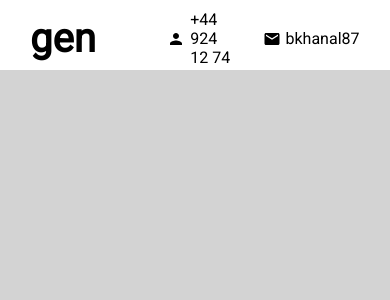
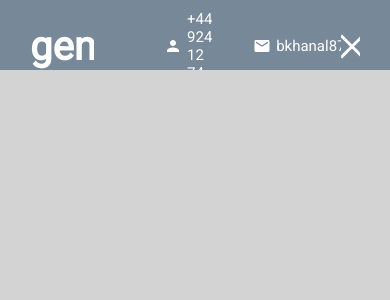
Before and after one commit to bkhanal87/basu-khanal-react-portfolio, a React (Create React App) app: page / in a window 390 px wide. Shown: the top 300 px of the page. Built offline with nearby package versions, Linux system fonts and the light colour scheme.

Commit message:
hamburger menu created

```diff
--- a/src/App.jsx
+++ b/src/App.jsx
@@ -5,14 +5,15 @@
 import Contact from "./components/contact/Contact";
 import Resume from "./components/resume/Resume";
 
-import "./app.scss"
+import "./app.scss";
 
-
+import { useState } from "react";
 
 function App() {
+  const [menuOpen, setMenuOpen] = useState(true);
   return (
     <div className="app">
-      <Header />
+      <Header menuOpen={menuOpen} setMenuOpen={setMenuOpen} />
       <div className="sections">
         <About />
         <Portfolio />
--- a/src/components/header/Header.jsx
+++ b/src/components/header/Header.jsx
@@ -1,27 +1,31 @@
-import './header.scss';
-import {Person, Mail} from "@material-ui/icons"
+import "./header.scss";
+import { Person, Mail } from "@material-ui/icons";
 
-export default function Header() {
+export default function Header({ menuOpen, setMenuOpen }) {
   return (
-        <div className="header">
+    <div className={"header " + (menuOpen && "active")}>
       <div className="wrapper">
-                <div className='left'>
-                    <a href="#about" className='logo'>genius.</a>
-                    <div className='itemContainer'>
-                      <Person className='icon'/>
+        <div className="left">
+          <a href="#about" className="logo">
+            genius.
+          </a>
+          <div className="itemContainer">
+            <Person className="icon" />
             <span>+44 924 12 74</span>
-
           </div>
-                    <div className='itemContainer'>
-                      <Mail className='icon'/>
+          <div className="itemContainer">
+            <Mail className="icon" />
             <span>bkhanal87@gmail.com</span>
-
           </div>
         </div>
-                <div className='right'>
+        <div className="right">
+          <div className="hamburger">
+            <span className="line1"></span>
+            <span className="line2"></span>
+            <span className="line3"></span>
           </div>
         </div>
-
       </div>
-    )
+    </div>
+  );
 }
--- a/src/components/header/header.scss
+++ b/src/components/header/header.scss
@@ -34,11 +34,49 @@
         .icon {
           font-size: 18px;
           margin-right: 5px;
+        }
 
-          span {
-            font-size: 15px;
-            font-weight: 400;
-          }
+        span {
+          font-size: 15px;
+          font-weight: 400;
+        }
+      }
+    }
+    .right {
+      .hamburger {
+        width: 32px;
+        height: 25px;
+        display: flex;
+        flex-direction: column;
+        justify-content: space-between;
+        cursor: pointer;
+
+        span {
+          width: 100%;
+          height: 3px;
+          background-color: $mainColor;
+          transform-origin: left;
+          transition: all 2s ease;
+        }
+      }
+    }
+  }
+  &.active {
+    background-color: $mainColor;
+    color: white;
+
+    .hamburger {
+      span {
+        &:first-child {
+          background-color: white;
+          transform: rotate(45deg);
+        }
+        &:nth-child(2) {
+          opacity: 0;
+        }
+        &:last-child {
+          background-color: white;
+          transform: rotate(-45deg);
         }
       }
     }
```
Lines whose indentation alone changed are shown as unchanged.
